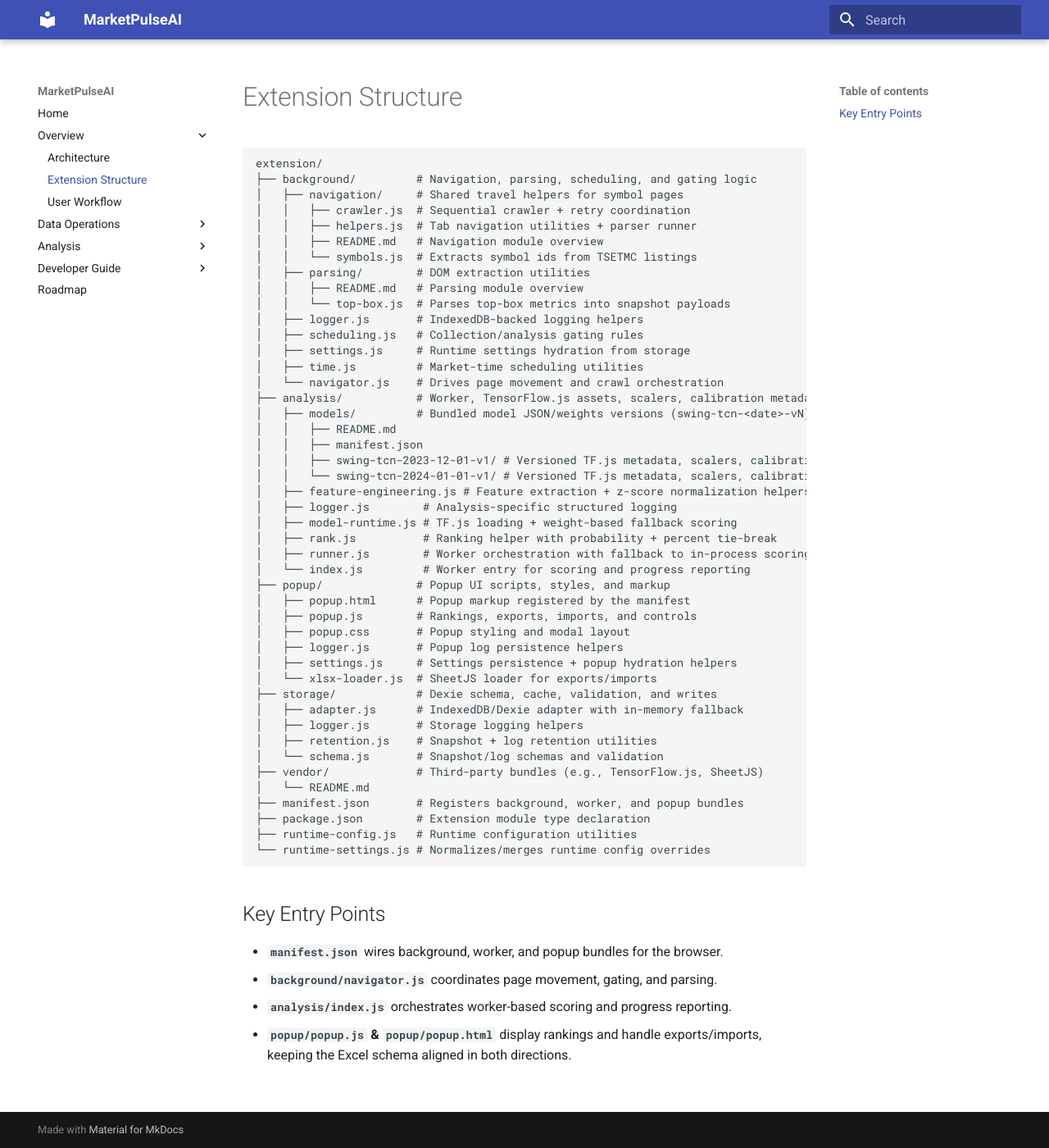
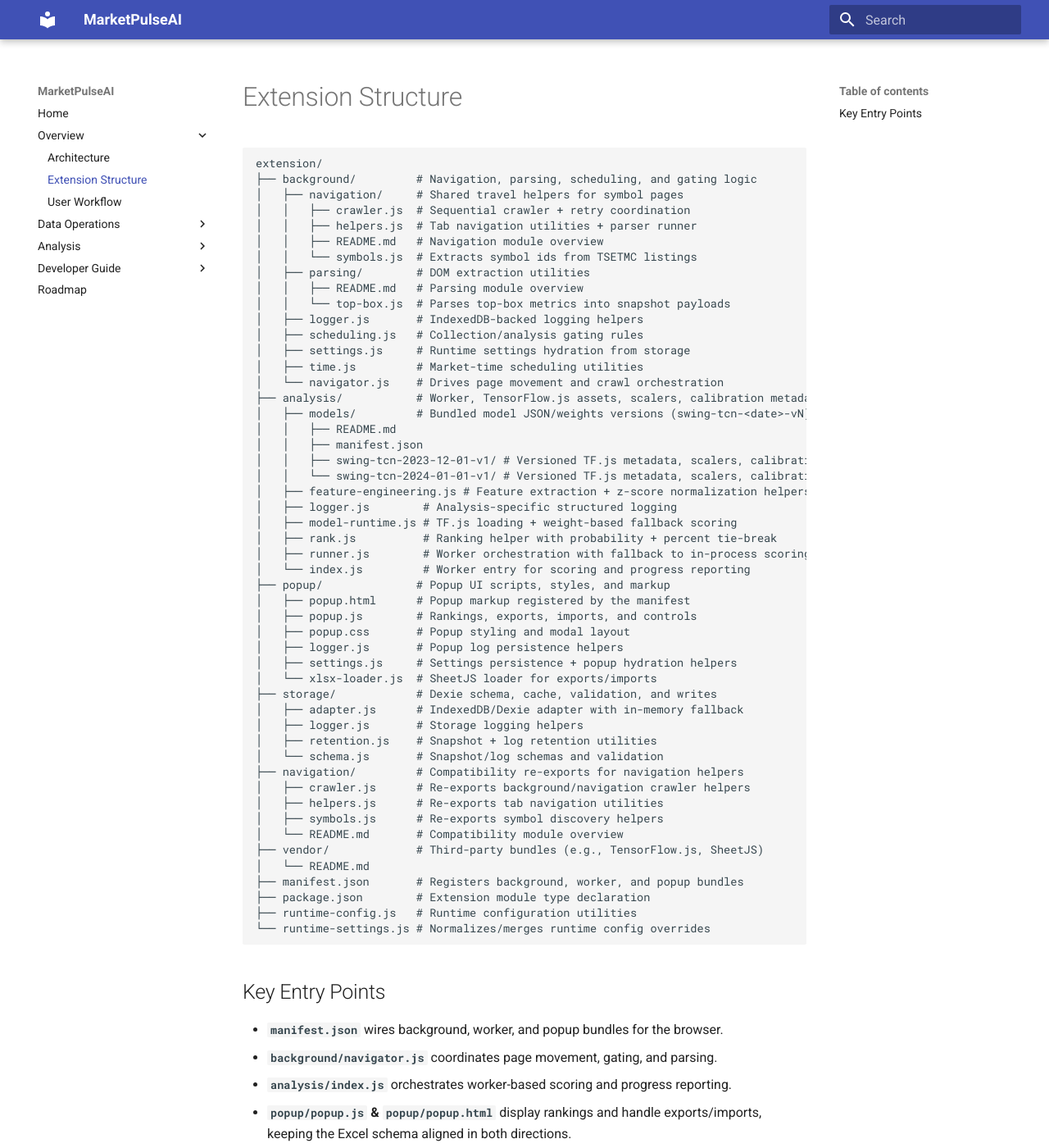
Before and after one commit to shari-ar/MarketPulseAI, an MkDocs documentation site: the page built from docs/extension-structure.md, in a window 1280 px wide and 1400 px high. Shown: the whole window at 82% size. Built offline with MkDocs 1.6.1 and Material for MkDocs 9.7.7, drawn with Linux system fonts in a browser that asks for light colours.

Commit message:
Add navigation compatibility re-exports

```diff
--- a/docs/extension-structure.md
+++ b/docs/extension-structure.md
@@ -40,6 +40,11 @@
 │   ├── logger.js       # Storage logging helpers
 │   ├── retention.js    # Snapshot + log retention utilities
 │   └── schema.js       # Snapshot/log schemas and validation
+├── navigation/         # Compatibility re-exports for navigation helpers
+│   ├── crawler.js      # Re-exports background/navigation crawler helpers
+│   ├── helpers.js      # Re-exports tab navigation utilities
+│   ├── symbols.js      # Re-exports symbol discovery helpers
+│   └── README.md       # Compatibility module overview
 ├── vendor/             # Third-party bundles (e.g., TensorFlow.js, SheetJS)
 │   └── README.md
 ├── manifest.json       # Registers background, worker, and popup bundles
```
Also changed, not shown: extension/navigation/README.md (added, +6 -0 lines), 3 other files.
